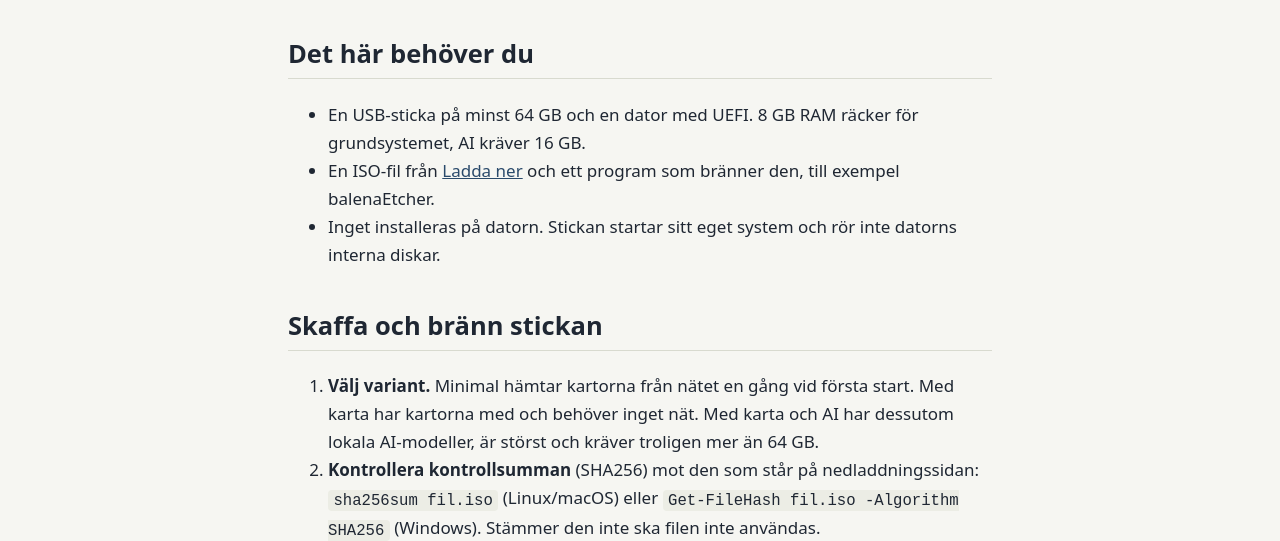
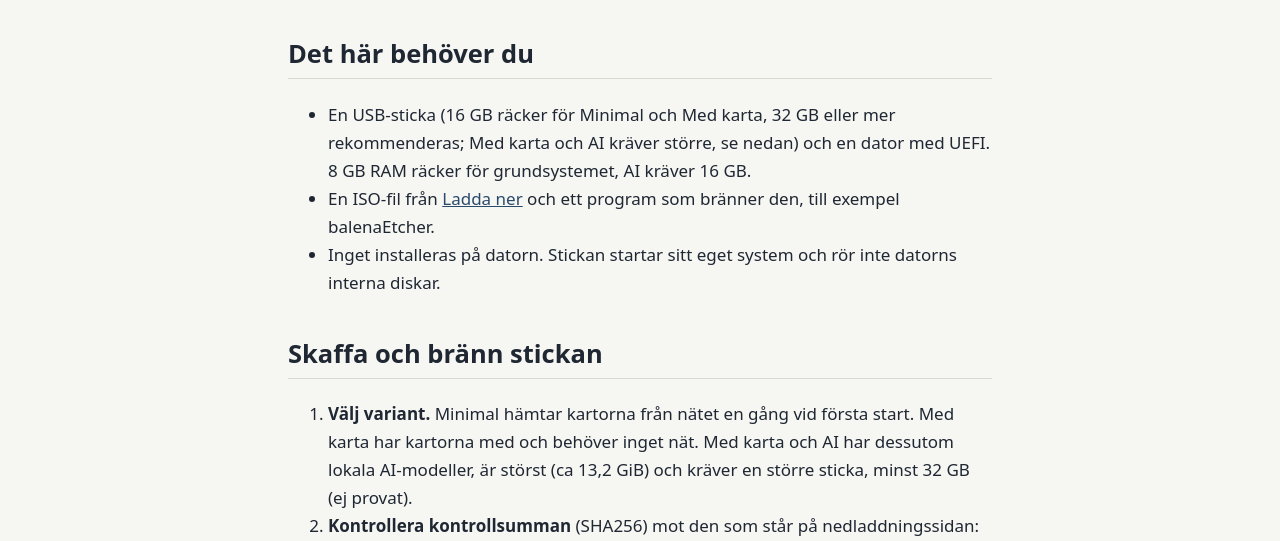
Before and after one commit to HvSS-Innovation/oden-usb, a plain HTML site: page site/kom-igang.html in a window 1280 px wide. Shown: the part 193-734 px from the top of the page. Drawn offline with Linux system fonts and the light colour scheme.

Commit message:
Stickstorlek: 16 GB räcker för Minimal och Med karta, AI kräver större; STATUS: gamla kartfilen borttagen från R2
Co-Authored-By: Claude Sonnet 5.5 <noreply@anthropic.com>

```diff
--- a/site/kom-igang.html
+++ b/site/kom-igang.html
@@ -27,14 +27,14 @@
 
 <h2>Det här behöver du</h2>
 <ul>
-<li>En USB-sticka på minst 64 GB och en dator med UEFI. 8 GB RAM räcker för grundsystemet, AI kräver 16 GB.</li>
+<li>En USB-sticka (16 GB räcker för Minimal och Med karta, 32 GB eller mer rekommenderas; Med karta och AI kräver större, se nedan) och en dator med UEFI. 8 GB RAM räcker för grundsystemet, AI kräver 16 GB.</li>
 <li>En ISO-fil från <a href="ladda-ner.html">Ladda ner</a> och ett program som bränner den, till exempel balenaEtcher.</li>
 <li>Inget installeras på datorn. Stickan startar sitt eget system och rör inte datorns interna diskar.</li>
 </ul>
 
 <h2>Skaffa och bränn stickan</h2>
 <ol>
-<li><strong>Välj variant.</strong> Minimal hämtar kartorna från nätet en gång vid första start. Med karta har kartorna med och behöver inget nät. Med karta och AI har dessutom lokala AI-modeller, är störst och kräver troligen mer än 64 GB.</li>
+<li><strong>Välj variant.</strong> Minimal hämtar kartorna från nätet en gång vid första start. Med karta har kartorna med och behöver inget nät. Med karta och AI har dessutom lokala AI-modeller, är störst (ca 13,2 GiB) och kräver en större sticka, minst 32 GB (ej provat).</li>
 <li><strong>Kontrollera kontrollsumman</strong> (SHA256) mot den som står på nedladdningssidan: <code>sha256sum fil.iso</code> (Linux/macOS) eller <code>Get-FileHash fil.iso -Algorithm SHA256</code> (Windows). Stämmer den inte ska filen inte användas.</li>
 <li><strong>Bränn med Etcher:</strong> välj ISO-filen och stickan och klicka <em>Flash</em>. Allt på stickan raderas.</li>
 <li>Etcher skriver bara ISO-filen. Den krypterade lagringen skapas på det lediga utrymmet vid första start. Du behöver minst 8 GB ledigt utöver ISO-filen (och kartorna i Minimal). Är stickan för liten säger systemet det och sparar ingenting.</li>
```
Also changed, not shown: site/ladda-ner.html (+1 -1 lines), 3 other files.
